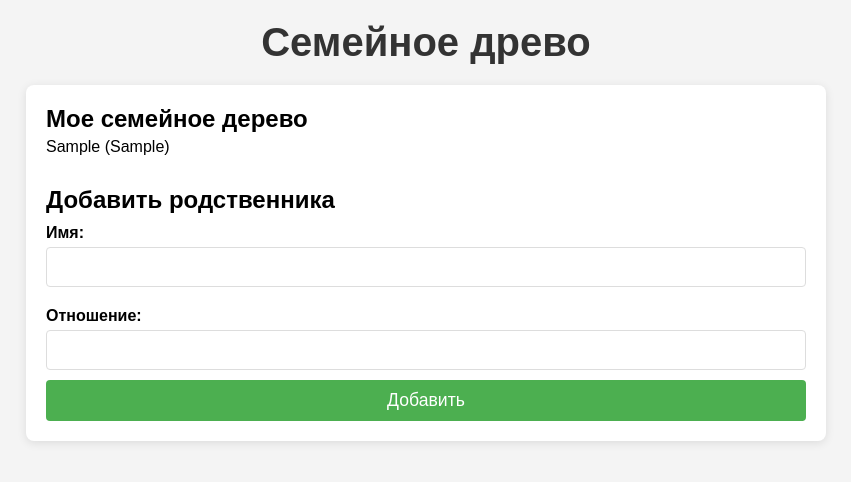
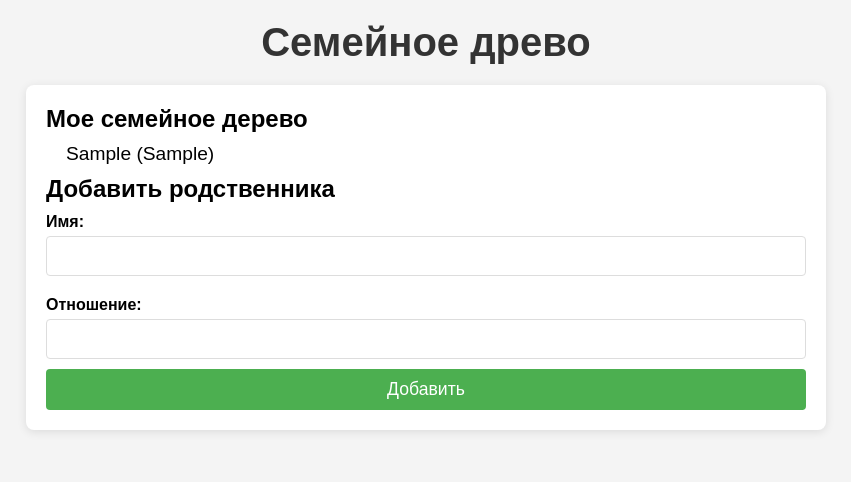
Before and after one commit to matrosatos/family-tree, a plain HTML site: page index.html in a window 1280 px wide. Both pictures are taken after typing "Sample", "Sample" into the empty fields and a click on the button "Добавить". Shown: the whole page, without its empty margins (214-1065 px from the left). Drawn offline with Linux system fonts and the light colour scheme.

Commit message:
Add family tree project files

```diff
--- a/script.js
+++ b/script.js
@@ -4,6 +4,22 @@ document.addEventListener("DOMContentLoaded", function () {
     const nameInput = document.getElementById("name");
     const relationshipInput = document.getElementById("relationship");
     const familyTreeContainer = document.getElementById("family-tree");
+
+    // Функция для отображения дерева
+    function renderFamilyTree() {
+        // Очистим текущий список
+        familyTreeContainer.innerHTML = '';
+
+        // Получаем данные из LocalStorage
+        const familyData = JSON.parse(localStorage.getItem("familyData")) || [];
+
+        // Отображаем каждого родственника
+        familyData.forEach(function(relative) {
+            const newRelative = document.createElement("li");
+            newRelative.textContent = `${relative.name} (${relative.relationship})`;
+            familyTreeContainer.appendChild(newRelative);
+        });
+    }
 
     // Функция для добавления родственника
     function addRelative(event) {
@@ -13,12 +29,17 @@ document.addEventListener("DOMContentLoaded", function () {
         const relationship = relationshipInput.value.trim();
 
         if (name && relationship) {
-            // Создаём элемент списка для нового родственника
-            const newRelative = document.createElement("li");
-            newRelative.textContent = `${name} (${relationship})`;
+            // Получаем текущие данные из LocalStorage
+            const familyData = JSON.parse(localStorage.getItem("familyData")) || [];
 
-            // Добавляем его в дерево
-            familyTreeContainer.appendChild(newRelative);
+            // Добавляем нового родственника
+            familyData.push({ name: name, relationship: relationship });
+
+            // Сохраняем обновленные данные в LocalStorage
+            localStorage.setItem("familyData", JSON.stringify(familyData));
+
+            // Обновляем отображение дерева
+            renderFamilyTree();
 
             // Очищаем форму
             nameInput.value = '';
@@ -28,4 +49,7 @@ document.addEventListener("DOMContentLoaded", function () {
 
     // Добавляем обработчик события на форму
     form.addEventListener("submit", addRelative);
+
+    // Инициализация дерева на загрузке страницы
+    renderFamilyTree();
 });
--- a/styles.css
+++ b/styles.css
@@ -30,17 +30,16 @@ main {
     box-shadow: 0 2px 10px rgba(0, 0, 0, 0.1);
 }
 
-/* Стили для дерева */
-#tree {
-    margin-bottom: 30px;
-}
-
+/* Стили для семейного дерева */
 #family-tree {
     list-style-type: none;
+    padding-left: 20px;
 }
 
 #family-tree li {
-    margin: 5px 0;
+    margin: 10px 0;
+    font-size: 1.2em;
+    font-weight: 500;
 }
 
 /* Стили для формы добавления родственника */
```
